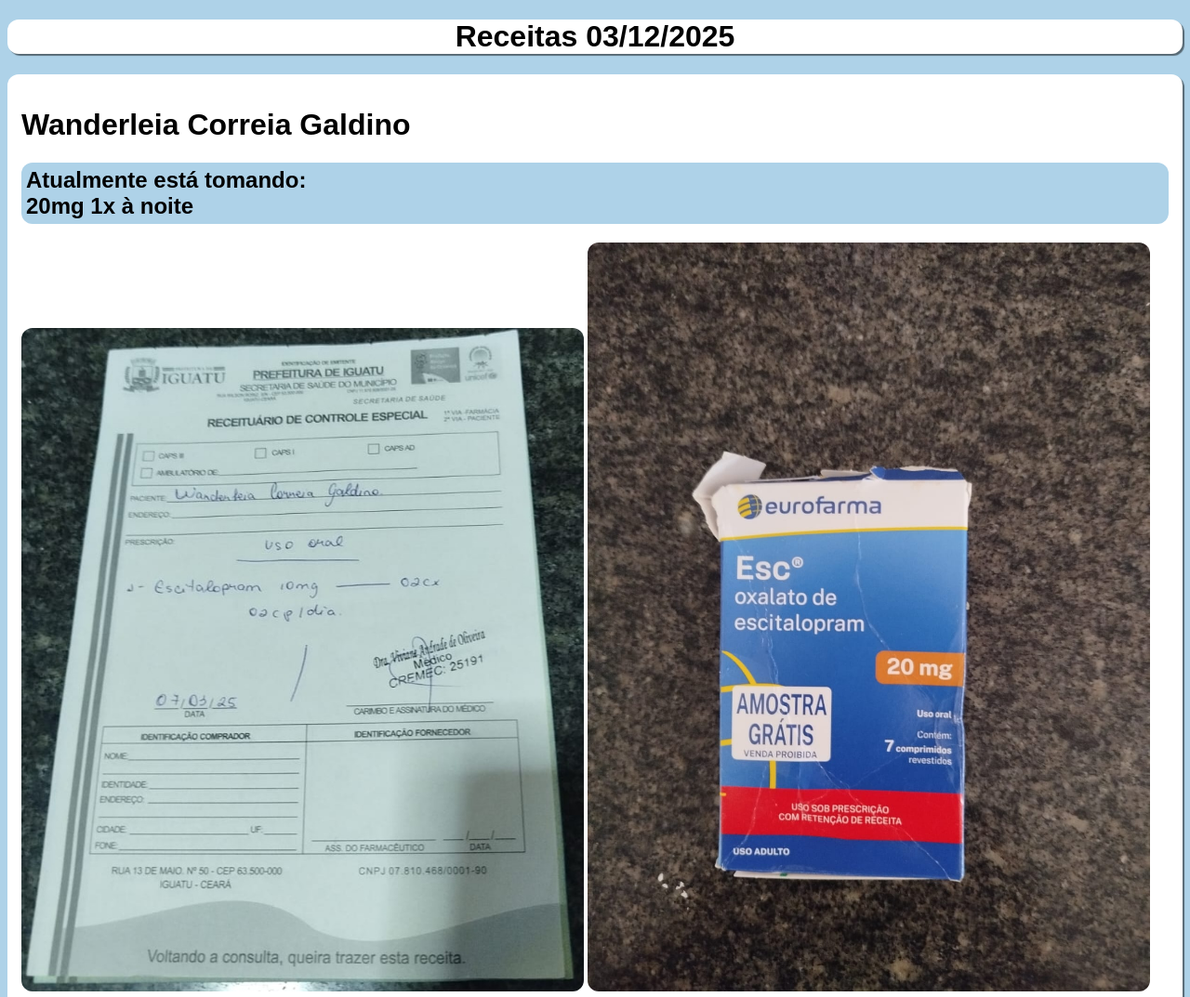
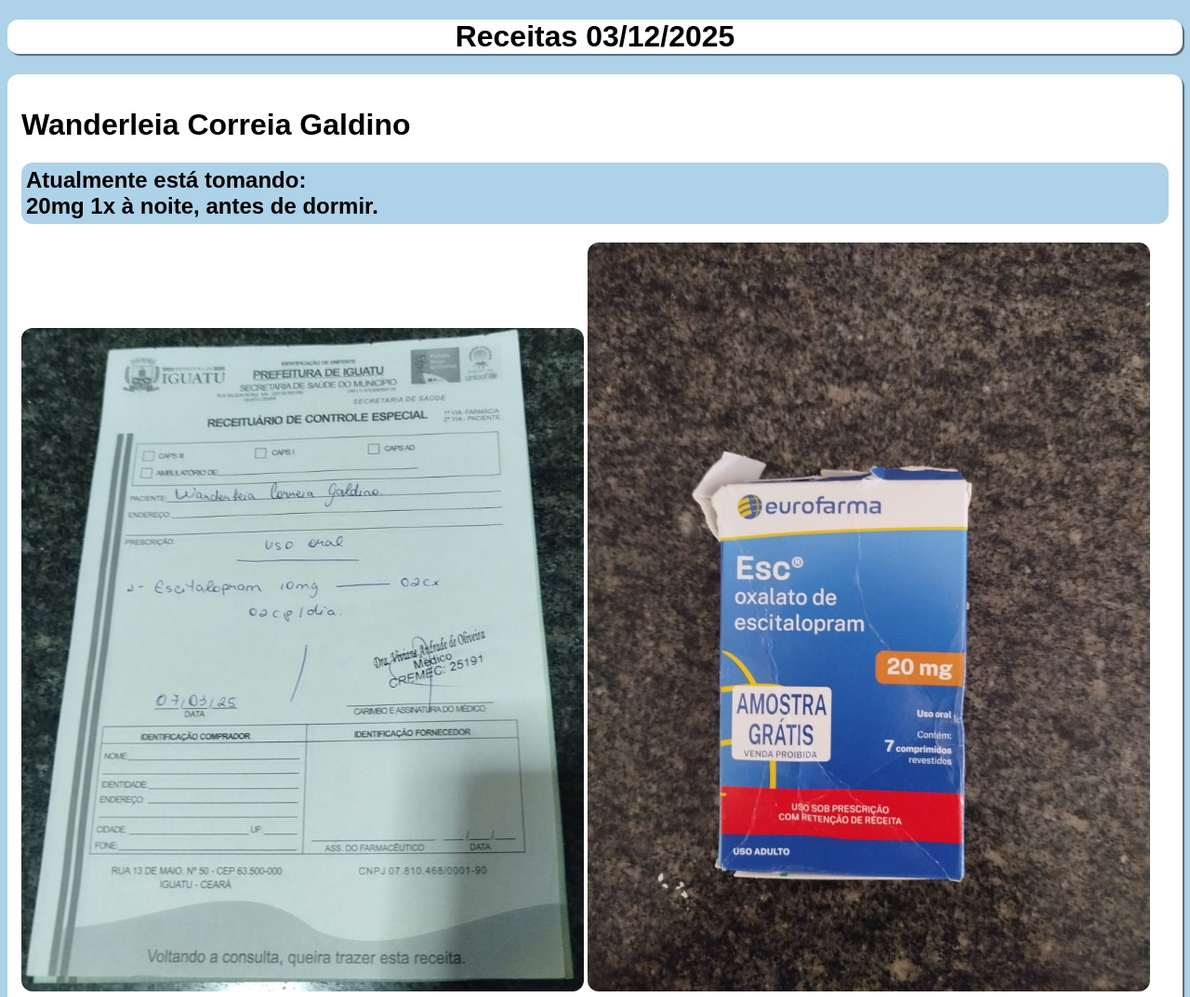
Before and after one commit to psfaltiplano/psfaltiplano, a plain HTML site: page index.html in a window 1280 px wide. Shown: the top 1073 px of the page at 93% size. Drawn offline with Linux system fonts and the light colour scheme.

Commit message:
Update index.html

```diff
--- a/index.html
+++ b/index.html
@@ -63,7 +63,7 @@
 
 <h1 style="widh:80%;"> Wanderleia Correia Galdino</h1>
 
-<h2>Atualmente está tomando:<br>20mg 1x à noite</h2>
+<h2>Atualmente está tomando:<br>20mg 1x à noite, antes de dormir.</h2>
 
 <a href="https://psfaltiplano.github.io/psfaltiplano/images/foto1.jpg" target="_blank" rel="noopener noreferrer">
 
```
